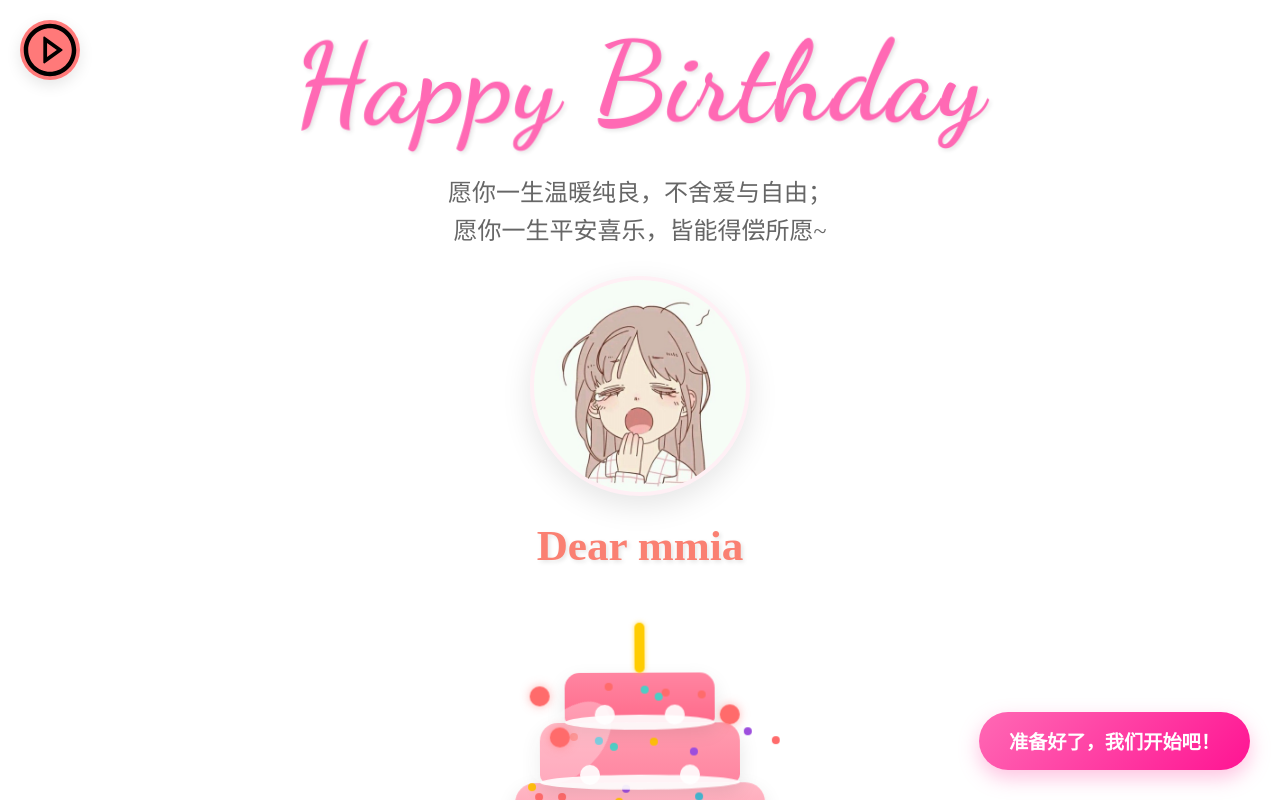
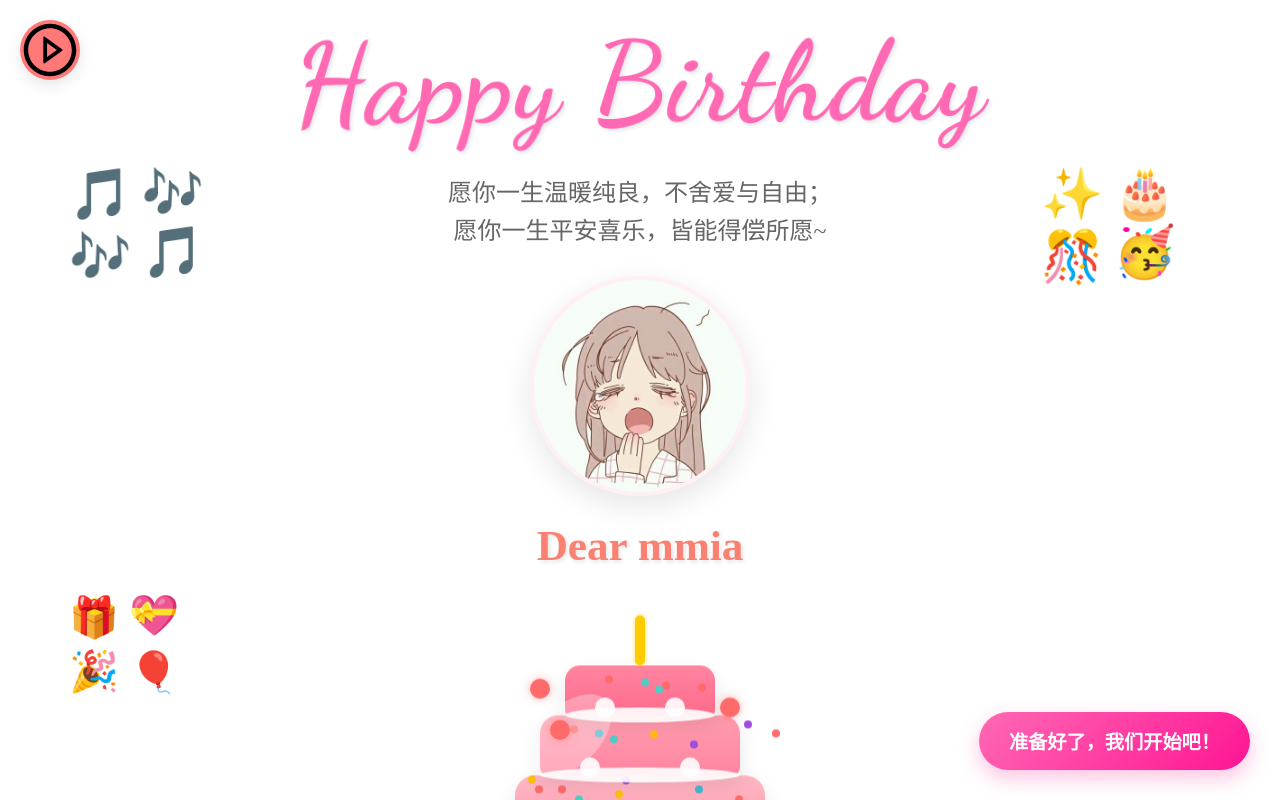
Before and after one commit to Jiale-Zou/birthday-wishes, a website: page kk.html in a window 1280 px wide. Both pictures are taken after a click on the element 640 px from the left and 652 px from the top of the page. Shown: the top 800 px of the page. Drawn offline with nearby package versions, Linux system fonts and the light colour scheme; a web font is replaced by a local one.

Commit message:
Add files via upload

```diff
--- a/customize.json
+++ b/customize.json
@@ -1,21 +1,21 @@
 {
   "greeting": "你好啊",
   "name": "美梅",
-  "greetingText": "你是个很好的女同志哇，认识你很高兴(^^ゞ",
+  "greetingText": "你是个很好的女孩子哇，认识你很高兴(^^ゞ",
   "wishText": "春山眉样，秋水眸中，愿似云中月，皎洁无纤瑕。",
   "imagePath": "img/head_no_background.png",
   "text1": "今天是你的生日啊!!! ╰(*°▽°*)╯",
   "textInChatBox": "非常非常非常诚挚的祝你生日快乐！！！很多很多的快乐……",
-  "sendButtonLabel": "发送",
+  "sendButtonLabel": "Send",
   "text2": "我想给你一份小小的礼物",
   "text3": "很久之前就有这种想法了",
   "text4": "我认识到，我想要做一些",
   "text4Adjective": "特殊的事情",
-  "text5Entry": "因为，",
+  "text5Entry": "To  Be  Sincere，",
   "text5Content": "你真的，很让我钦佩哦",
   "smiley": ":)",
-  "bigTextPart1": "所",
-  "bigTextPart2": "以",
+  "bigTextPart1": "then  ",
+  "bigTextPart2": "  so",
   "wishHeading": "生日快乐啊!",
   "outroText": "我希望你喜欢这个小小的惊喜!",
   "replayText": "如果你喜欢的话，可以再看一次哦!",
--- a/kk.html
+++ b/kk.html
@@ -21,6 +21,31 @@
         <div class="message">
             愿你一生温暖纯良，不舍爱与自由；<br>
             愿你一生平安喜乐，皆能得偿所愿~
+        </div>
+
+        <!-- 点击许愿后弹出礼物标识 -->
+        <!-- 左侧礼物堆 -->
+        <div class="gifts-leftbottom">
+            <div class="gift">🎁</div>
+            <div class="gift">💝</div>
+            <div class="gift">🎉</div>
+            <div class="gift">🎈</div>
+        </div>
+
+        <!-- 右侧气球堆 -->
+        <div class="balloons-righttop">
+            <div class="balloon">✨</div>
+            <div class="balloon">🎂</div>
+            <div class="balloon">🎊</div>
+            <div class="balloon">🥳</div>
+        </div>
+
+        <!-- 左侧气球堆 -->
+        <div class="music-lefttop">
+            <div class="music">🎵</div>
+            <div class="music">🎶</div>
+            <div class="music">🎶</div>
+            <div class="music">🎵</div>
         </div>
 
         <!-- 照片框 -->
@@ -84,12 +109,12 @@
             </div>
         </div>
 
-        <div class="message">
+        <div class="message blow-message">
             许个愿吧，吹灭蜡烛，让美好的愿望成真！
         </div>
 
         <div class="footer">
-            🎇Made with sincereness & blessing🎈🎈
+            🎇Made with sincereness & wishes🎈🎈
         </div>
     </div>
 
@@ -273,21 +298,54 @@
         const candle = document.querySelector('.candle');
         const flame = document.querySelector('.flame');
 
+
         candle.addEventListener('click', function() {
             flame.style.animation = 'none';
             flame.style.opacity = '0';
 
             // 创建简约庆祝烟花
-            for (let i = 0; i < 3; i++) {
+            for (let i = 0; i < 7; i++) {
                 setTimeout(() => {
                     createFirework(window.innerWidth / 2, window.innerHeight / 2);
+                    createFirework(window.innerWidth / 4, window.innerHeight / 4);
+                    createFirework(window.innerWidth * 3 / 4, window.innerHeight * 3 / 4);
+                    createFirework(window.innerWidth / 4, window.innerHeight * 3 / 4);
+                    createFirework(window.innerWidth * 3 / 4, window.innerHeight / 4);
                 }, i * 300);
             }
 
             // 显示祝福语
             setTimeout(() => {
-                document.querySelector('.message:last-child').textContent = '愿望已收到！祝你美梦成真！';
-            }, 1000);
+                const wishMessage = document.querySelector('.blow-message');
+                wishMessage.textContent = '愿望已收到！祝你美梦成真！';
+                wishMessage.classList.add('wish-come-true'); // 添加闪烁样式
+            }, 2000);
+
+            // 显示礼物和气球
+            setTimeout(() => {
+                const gifts = document.querySelector('.gifts-leftbottom');
+                const balloons = document.querySelector('.balloons-righttop');
+                const music = document.querySelector('.music-lefttop');
+
+                if (gifts && balloons) {
+                    gifts.classList.add('show-gifts');
+                    balloons.classList.add('show-gifts');
+                    music.classList.add('show-gifts');
+
+                    // 为每个礼物和气球添加随机延迟动画
+                    document.querySelectorAll('.gift').forEach((gift, i) => {
+                        gift.style.animationDelay = `${i * 0.2}s`;
+                    });
+
+                    document.querySelectorAll('.balloon').forEach((balloon, i) => {
+                        balloon.style.animationDelay = `${i * 0.3}s`;
+                    });
+
+                    document.querySelectorAll('.music').forEach((music, i) => {
+                        music.style.animationDelay = `${i * 0.3}s`;
+                    });
+                }
+            }, 1500); // 比祝福语稍早出现
         });
 
         // 点击页面任意位置创建简约烟花
--- a/style/style.css
+++ b/style/style.css
@@ -235,6 +235,7 @@ body {
     transform: translateX(-50%);
     z-index: 6;
     box-shadow: 0 0 5px rgba(255, 204, 0, 0.6);
+    cursor: pointer; /* 鼠标变手型，提示可点击 */
 }
 
 .flame {
@@ -248,6 +249,7 @@ body {
     border-radius: 50% 50% 20% 20%;
     box-shadow: 0 0 15px 5px #ff5500;
     animation: flicker 0.6s infinite alternate;
+    pointer-events: none; /* 防止火焰拦截点击事件 */
 }
 
 /* 蛋糕装饰 */
@@ -342,6 +344,25 @@ body {
     margin-right: auto;
 }
 
+.blow-message {
+    transform: translateY(-80px);
+    margin-bottom: -80px;
+}
+
+/* 祝福语闪烁动画 */
+@keyframes blink {
+    0%, 100% { opacity: 1; }
+    50% { opacity: 0.5; }
+}
+
+/* 祝福语样式 */
+.wish-come-true {
+    font-weight: bold;
+    color: #ff6b6b;       /* 红色更醒目 */
+    font-size: 25px;      /* 适当放大 */
+    animation: blink 1s infinite; /* 持续闪烁 */
+}
+
 .birthday-person {
     font-size: 2.7rem;
     color: #FA8072;
@@ -372,8 +393,81 @@ body {
     }
 }
 
+/* 礼物堆样式 */
+.gifts-leftbottom {
+  position: fixed;
+  left: 5%;
+  bottom: 10%;
+  display: flex;
+  flex-wrap: wrap;
+  width: 150px;
+  opacity: 0;
+  transform: translateY(100px);
+  transition: all 1s ease-out;
+  z-index: 1000;
+}
+
+.gift {
+    position: relative;
+    font-size: 40px;
+    margin: 5px;
+    animation: float 3s ease-in-out infinite;
+}
+
+/* 气球堆样式 */
+.balloons-righttop {
+  position: fixed;
+  right: 5%;
+  top: 20%;
+  display: flex;
+  flex-wrap: wrap;
+  width: 180px;
+  opacity: 0;
+  transform: translateY(-100px);
+  transition: all 1s ease-out;
+  z-index: 1000;
+}
+
+.balloon {
+    position: relative;
+    font-size: 50px;
+    margin: 5px;
+    animation: float 4s ease-in-out infinite;
+}
+
+/* 音乐符样式 */
+.music-lefttop {
+  position: fixed;
+  left: 5%;
+  top: 20%;
+  display: flex;
+  flex-wrap: wrap;
+  width: 180px;
+  opacity: 0;
+  transform: translateY(-100px);
+  transition: all 1s ease-out;
+  z-index: 1000;
+}
+
+.music {
+    position: relative;
+    font-size: 50px;
+    margin: 5px;
+    animation: float 4s ease-in-out infinite;
+}
 
 
+/* 浮动动画 */
+@keyframes float {
+  0%, 100% { transform: translateY(0); }
+  50% { transform: translateY(-20px); }
+}
+
+/* 点击后显示的样式 */
+.show-gifts {
+  opacity: 1;
+  transform: translateY(0);
+}
 
 
 canvas {
```
